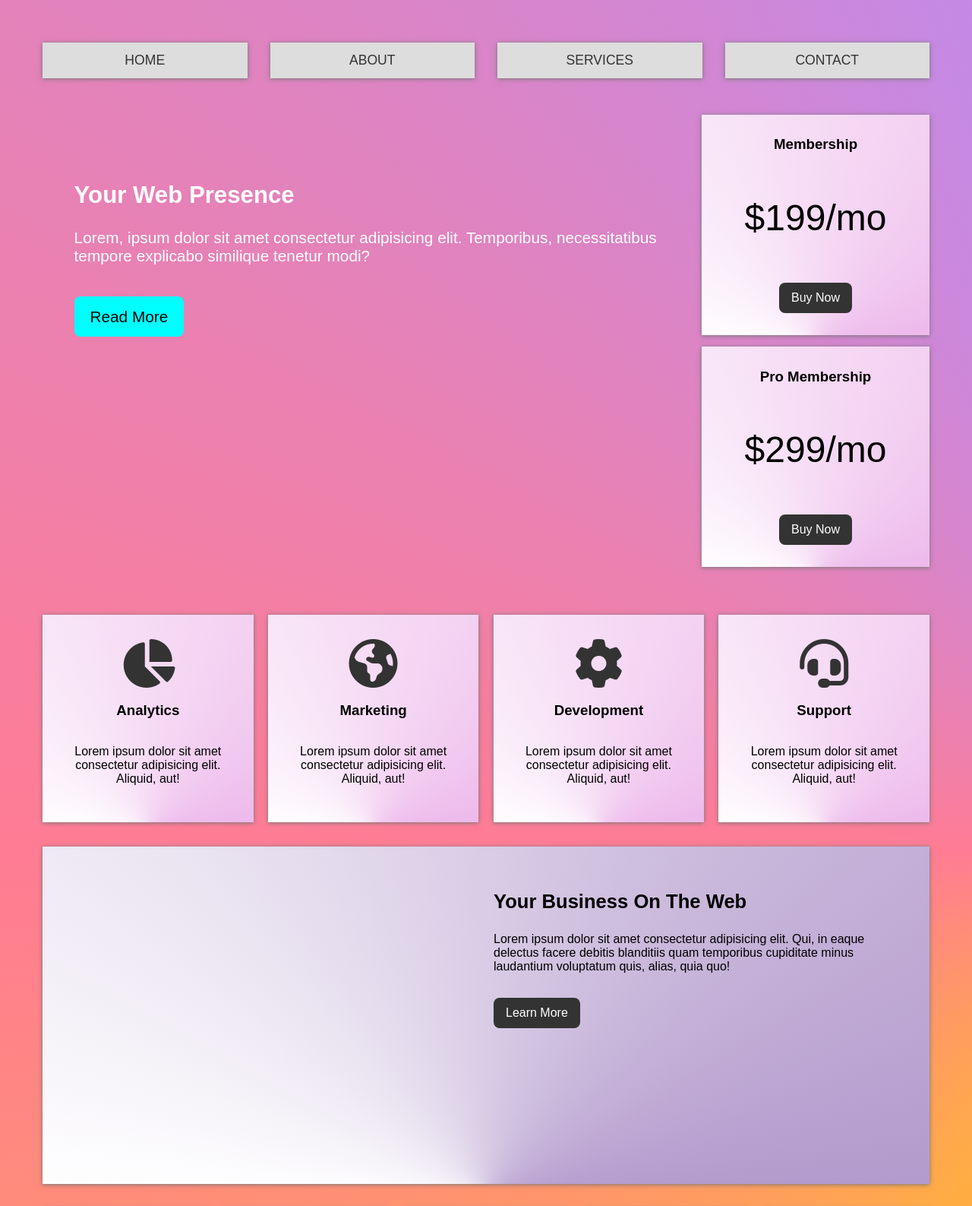
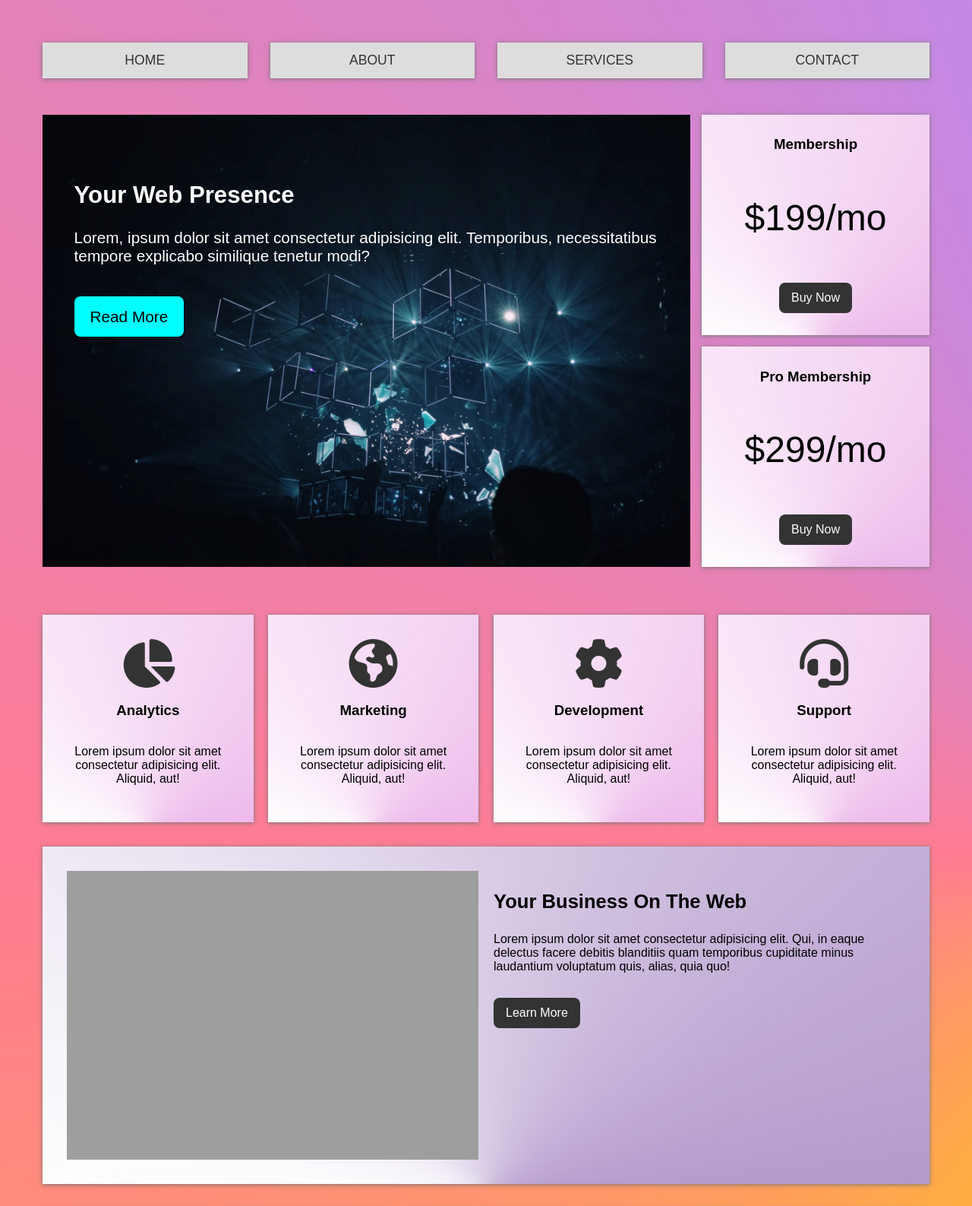
Before and after one commit to AkashPatelADZ/GridCSS, a plain HTML site: page index.html in a window 1280 px wide. Shown: the top 1587 px of the page at 76% size. Drawn offline with Linux system fonts and the light colour scheme; the site is published under a folder, as on GitHub Pages, so addresses that start at the root find nothing; grey boxes are pictures that could not be loaded.

Commit message:
Fix images

```diff
--- a/styles.css
+++ b/styles.css
@@ -74,7 +74,7 @@ header > a:hover {
   min-height: 40vh;
   grid-area: presence;
 
-  background-image: url("/images/presence.jpg");
+  background-image: url("./images/presence.jpg");
   background-size: cover;
   background-position: center;
   background-repeat: no-repeat;
@@ -177,7 +177,7 @@ a:hover {
 .business-img {
   width: 100%;
   min-height: 380px;
-  background: url("/images/business-web.jpg") no-repeat center;
+  background: url("./images/business-web.jpg") no-repeat center;
   background-size: cover;
 }
 
```
